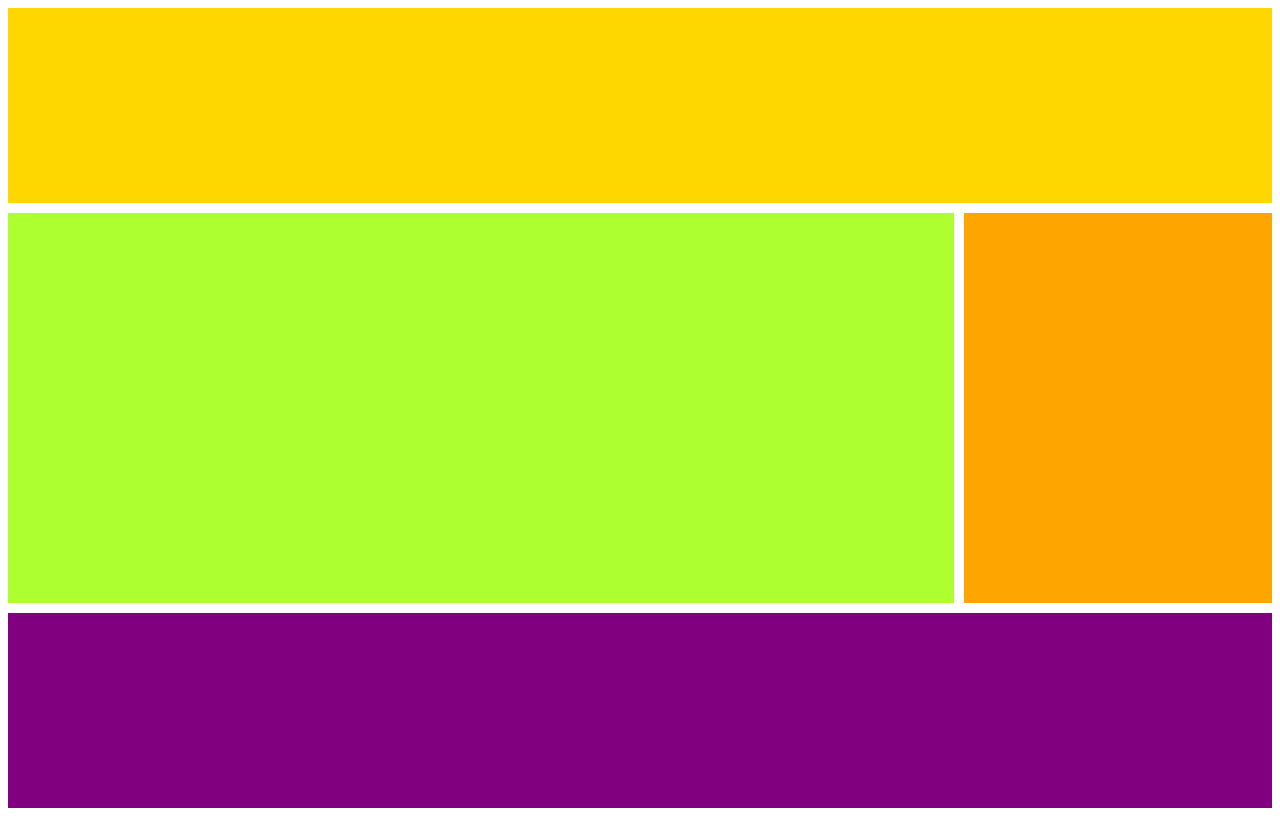
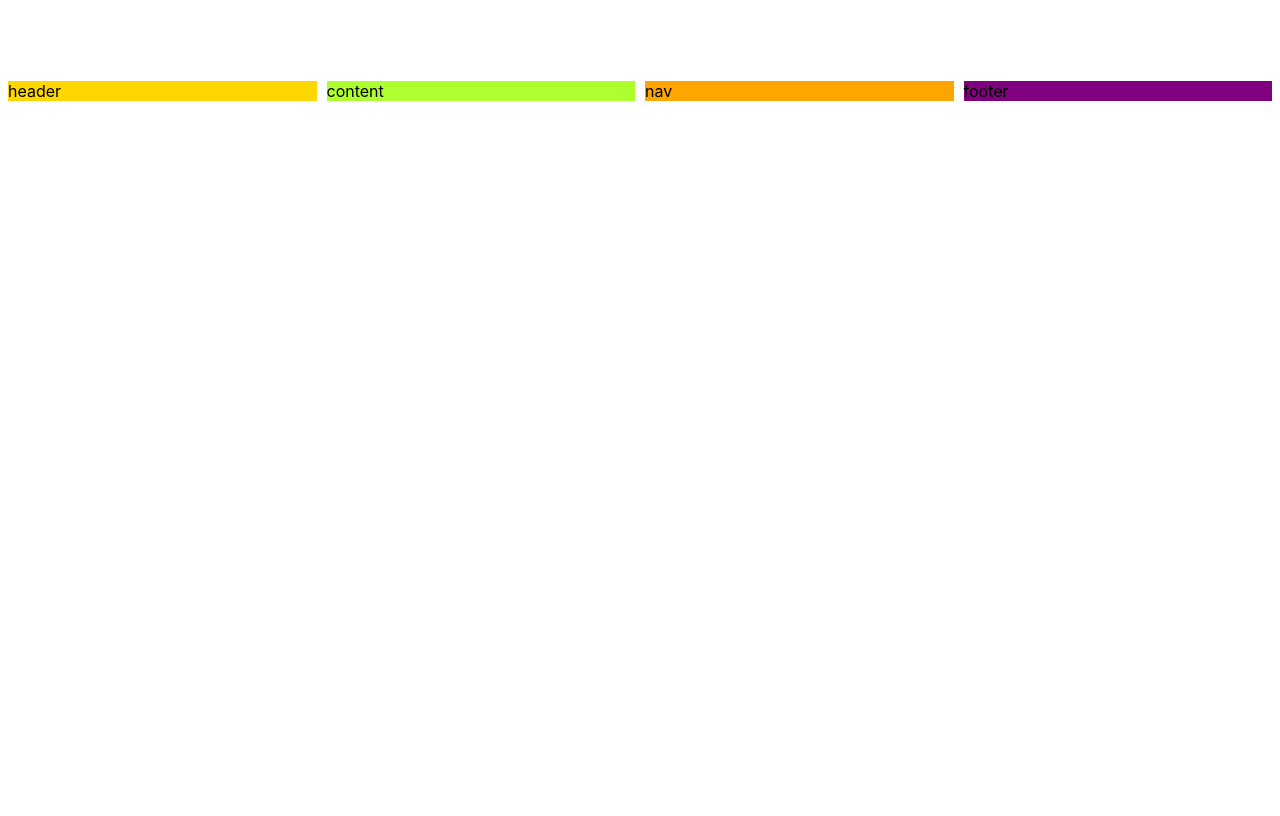
Before and after one commit to snoop2head/scss_practice, a plain HTML site: page index.html in a window 1280 px wide. Drawn offline with Linux system fonts and the light colour scheme.

Commit message:
justify-items, align-items, place-items to move contents within grid

```diff
--- a/index.html
+++ b/index.html
@@ -8,10 +8,10 @@
   </head>
   <body>
     <div class="grid">
-      <div class="header"></div>
-      <div class="content"></div>
-      <div class="nav"></div>
-      <div class="footer"></div>
+      <div class="header">header</div>
+      <div class="content">content</div>
+      <div class="nav">nav</div>
+      <div class="footer">footer</div>
     </div>
   </body>
 </html>
--- a/src/styles.css
+++ b/src/styles.css
@@ -6,30 +6,24 @@
 .grid {
   display: grid;
   gap: 10px;
-  width: 100wh;
-  height: 100vh;
-  grid-template:
-    "header header header header" 1fr
-    "content content content nav" 2fr
-    "footer footer footer footer" 1fr / 1fr 1fr 1fr 1fr;
+  height: 50vh;
+  grid-template-columns: repeat(4, 1fr);
+  grid-template-rows: repeat(4, 1fr);
+  place-items: end stretch;
 }
 
 .header {
   background-color: gold;
-  grid-area: header;
 }
 
 .content {
   background-color: greenyellow;
-  grid-area: content;
 }
 
 .nav {
   background-color: orange;
-  grid-area: nav;
 }
 
 .footer {
   background-color: purple;
-  grid-area: footer;
 }
```
Also changed, not shown: README.md.
